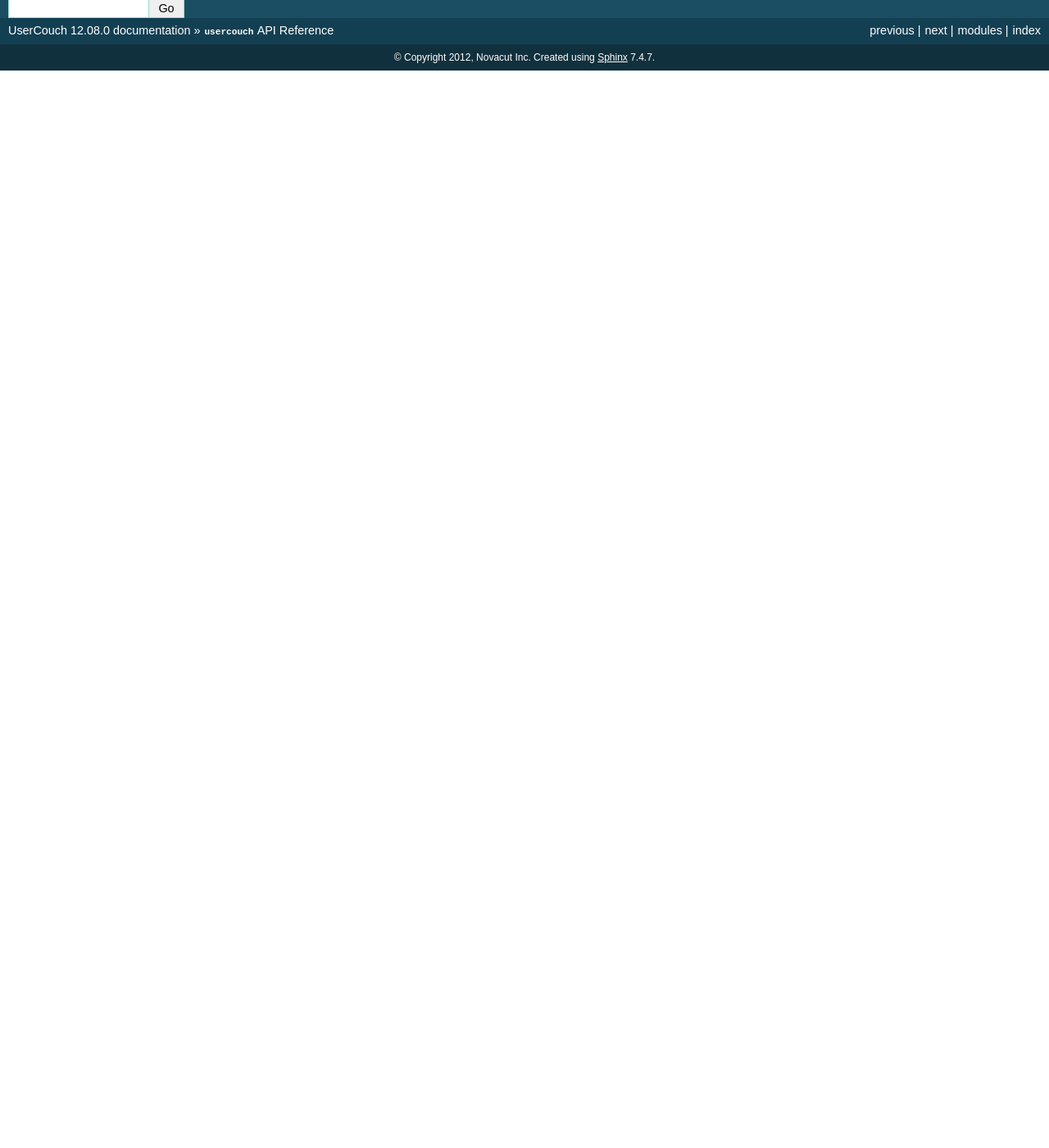
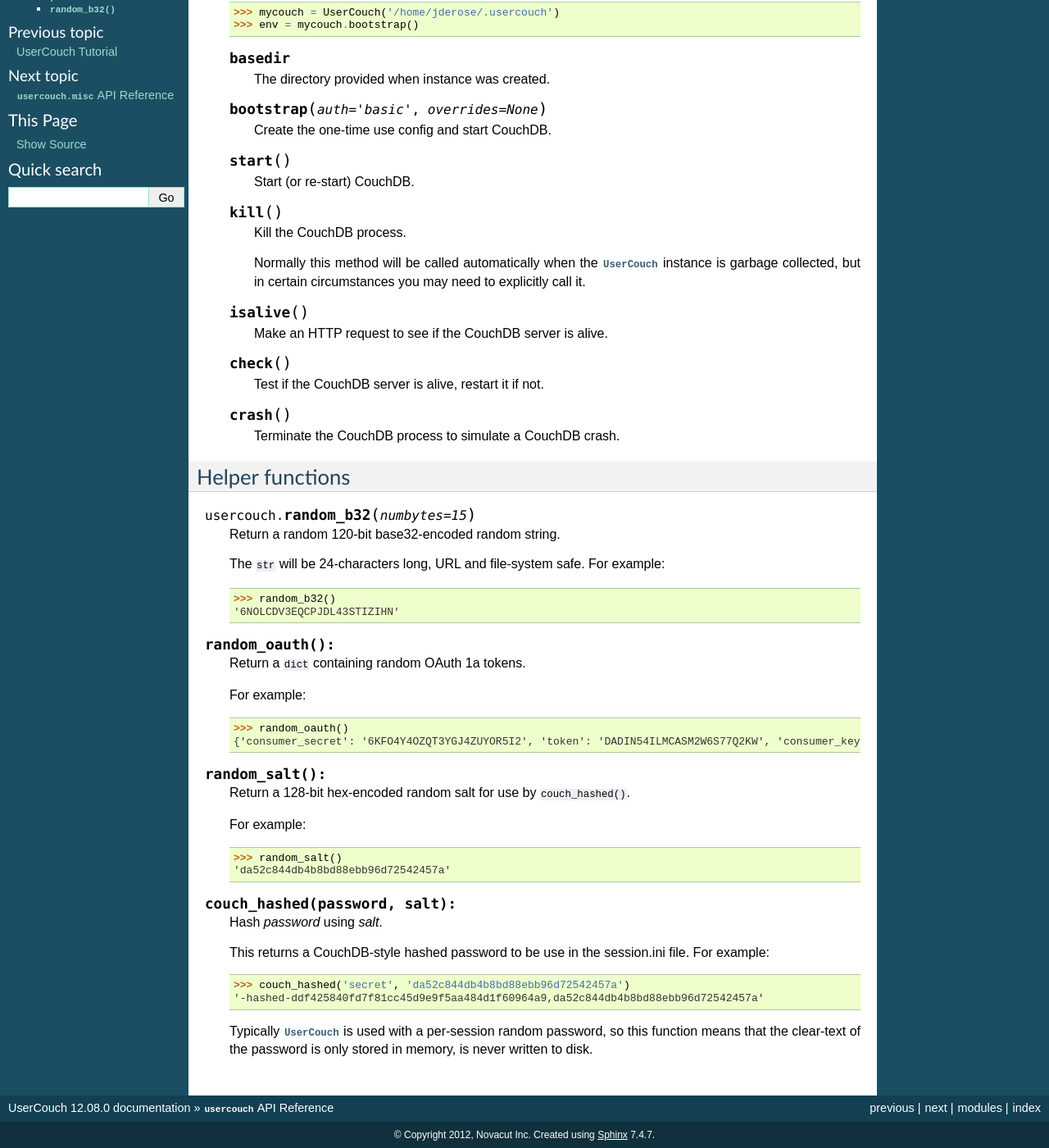
Before and after one commit to json420/usercouch, a Sphinx documentation site: the page built from doc/usercouch.rst, in a window 1280 px wide and 1400 px high, scrolled down 250 px. Shown: the whole window at 82% size. Built offline with Sphinx 7.4.7, drawn with Linux system fonts in a browser that asks for light colours; cross-references to code outside the pages are shown as plain code; the version number is read from the project's files by our own code; before the commit the page ends 900 px from its top, so only the background shows below that; some of the changed text lies outside the part shown.

Commit message:
More work on usercouch.rst

```diff
--- a/doc/usercouch.rst
+++ b/doc/usercouch.rst
@@ -3,3 +3,98 @@
 
 .. py:module:: usercouch
     :synopsis: Start per-user CouchDB instances for fun, profit, unit testing
+
+
+The :class:`UserCouch` class
+----------------------------
+
+
+.. class:: UserCouch(basedir)
+
+    Starts a per-user CouchDB instance.
+
+    For example:
+
+    >>> mycouch = UserCouch('/home/jderose/.usercouch')
+    >>> env = mycouch.bootstrap()
+
+    .. attribute:: basedir
+
+        The directory provided when instance was created.
+
+    .. method:: bootstrap(auth='basic', overrides=None)
+
+        Create the one-time use config and start CouchDB.
+
+    .. method:: start()
+
+        Start (or re-start) CouchDB.
+
+    .. method:: kill()
+
+        Kill the CouchDB process.
+
+        Normally this method will be called automatically when the
+        :class:`UserCouch` instance is garbage collected, but in certain
+        circumstances you may need to explicitly call it.
+
+    .. method:: isalive()
+
+        Make an HTTP request to see if the CouchDB server is alive.
+
+    .. method:: check()
+
+        Test if the CouchDB server is alive, restart it if not.
+
+    .. method:: crash()
+
+        Terminate the CouchDB process to simulate a CouchDB crash.
+
+
+Helper functions
+----------------
+
+.. function:: random_b32(numbytes=15)
+
+    Return a random 120-bit base32-encoded random string.
+
+    The ``str`` will be 24-characters long, URL and file-system safe.  For
+    example:
+
+    >>> random_b32()
+    '6NOLCDV3EQCPJDL43STIZIHN'
+
+
+.. function:: random_oauth():
+
+    Return a ``dict`` containing random OAuth 1a tokens.
+
+    For example:
+
+    >>> random_oauth()
+    {'consumer_secret': '6KFO4Y4OZQT3YGJ4ZUYOR5I2', 'token': 'DADIN54ILMCASM2W6S77Q2KW', 'consumer_key': 'YXOIWEJOQW4VRGNNEGT6SQYN', 'token_secret': '6T2BFYDJLES7LPFNJOFPEBQO'}
+
+
+.. function:: random_salt():
+
+    Return a 128-bit hex-encoded random salt for use by :function:`couch_hashed()`.
+
+    For example:
+
+    >>> random_salt()
+    'da52c844db4b8bd88ebb96d72542457a'
+
+
+.. function:: couch_hashed(password, salt):
+
+    Hash *password* using *salt*.
+
+    This returns a CouchDB-style hashed password to be use in the session.ini
+    file.  For example:
+
+    >>> couch_hashed('secret', 'da52c844db4b8bd88ebb96d72542457a')
+    '-hashed-ddf425840fd7f81cc45d9e9f5aa484d1f60964a9,da52c844db4b8bd88ebb96d72542457a'
+
+    Typically :class:`UserCouch` is used with a per-session random password,
+    so this function means that the clear-text of the password is only stored
+    in memory, is never written to disk.
```
Also changed, not shown: usercouch/__init__.py (+6 -3 lines).
